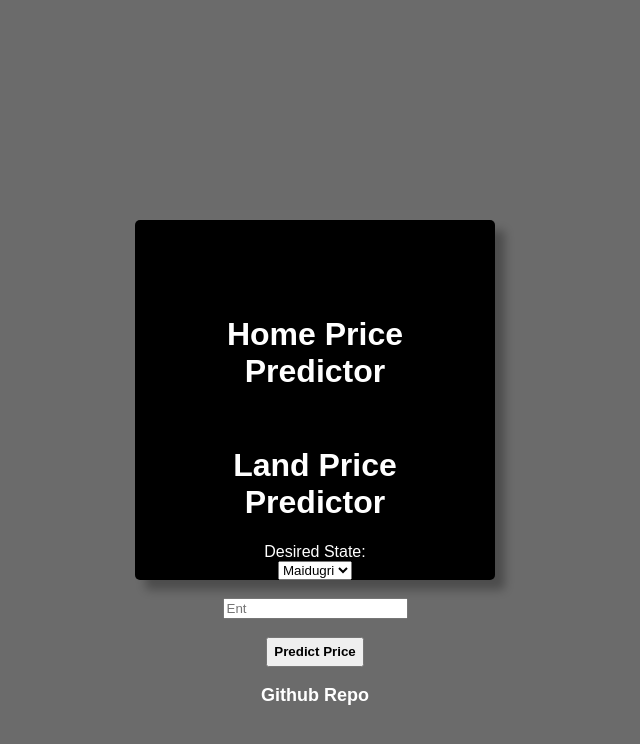
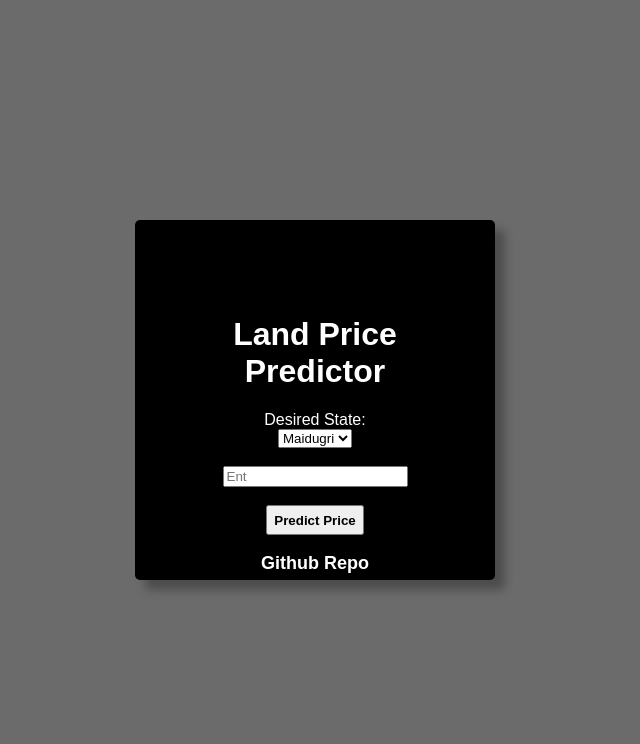
Before and after one commit to Igb0kwe/jjjj, a Flask app: page / in a window 1280 px wide. Shown: the top 744 px of the page, without its empty margins (325-965 px from the left). Run offline with Flask 3, Linux system fonts and the light colour scheme; parts of the project's set-up code (start-up, migrations or seed data) failed here and were passed over.

Commit message:
Update index.html

```diff
--- a/templates/index.html
+++ b/templates/index.html
@@ -9,7 +9,6 @@
 <body>
     <div class="container">
         <form action="/predict" method="post">
-         <h1>Home Price Predictor</h1>
          <h1>Land Price Predictor</h1>
          <label for="color">Desired State:</label>
          <br>
```
